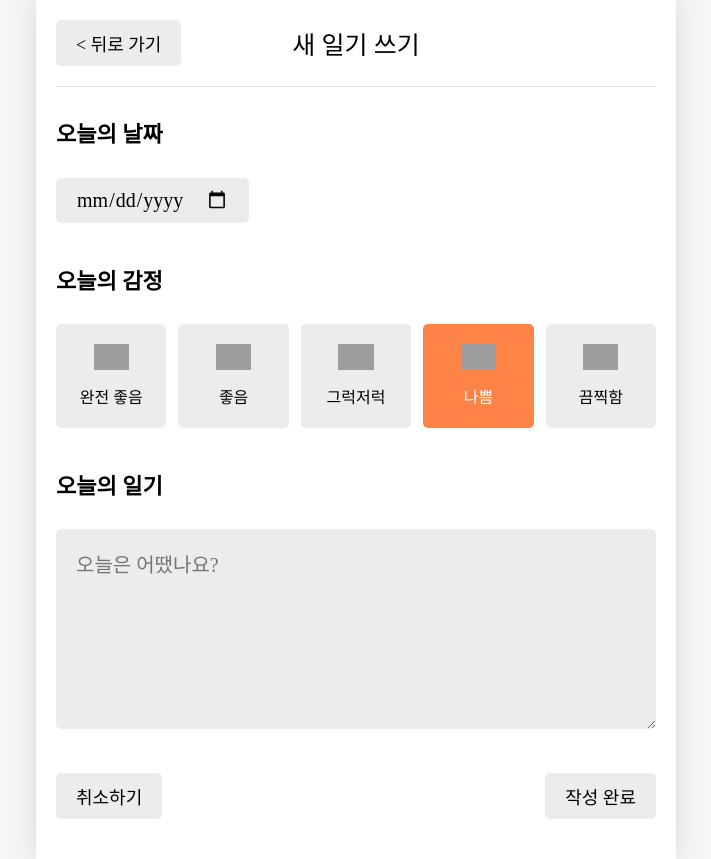
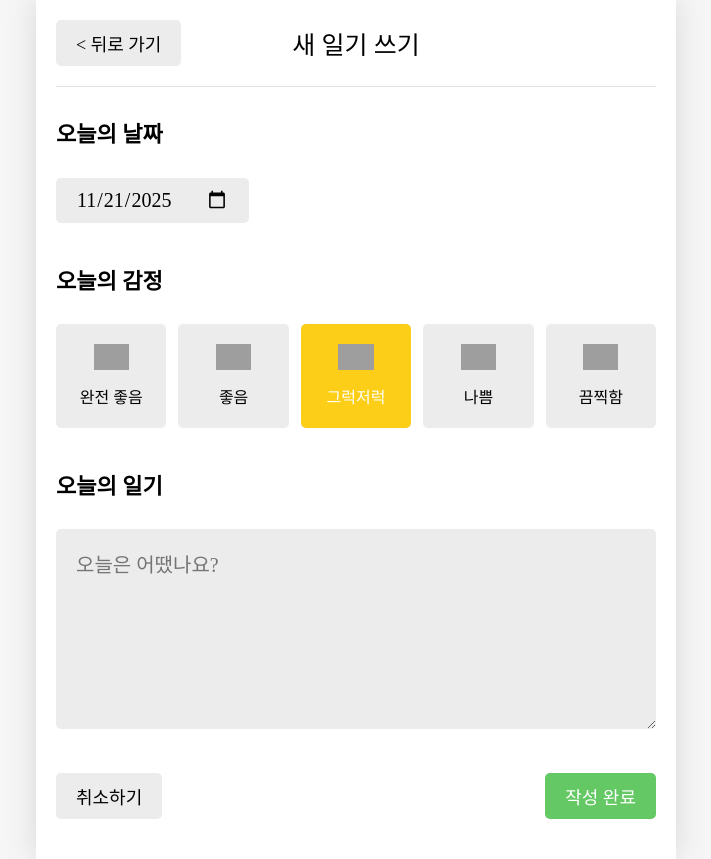
Before and after one commit to KangJiUng/onebite-react, a React (Vite) app in the folder section12/: page /new in a window 1280 px wide. Shown: the whole page, without its empty margins (284-995 px from the left). Built offline with nearby package versions, Linux system fonts and the light colour scheme; grey boxes are pictures that could not be loaded; a web font is replaced by a local one.

Commit message:
chapter14

```diff
--- a/section12/src/components/Editor.jsx
+++ b/section12/src/components/Editor.jsx
@@ -1,6 +1,8 @@
 import "./Editor.css";
 import EmotionItem from "./EmotionItem";
 import Button from "./Button";
+import { useState } from "react";
+import { useNavigate } from "react-router-dom";
 
 const emotionList = [
   {
@@ -25,34 +27,92 @@
   },
 ];
 
-const Editor = () => {
-  const emotionId = 4;
+const getStringedDate = (targetDate) => {
+  // 날짜 -> YYYY-MM-DD
+  let year = targetDate.getFullYear();
+  let month = targetDate.getMonth() + 1;
+  let date = targetDate.getDate();
+
+  if (month < 10) {
+    month = `0${month}`;
+  }
+  if (date < 10) {
+    date = `0${date}`;
+  }
+
+  return `${year}-${month}-${date}`;
+};
+
+const Editor = ({ onSubmit }) => {
+  const [input, setInput] = useState({
+    createdDate: new Date(),
+    emotionId: 3,
+    content: "",
+  });
+
+  const nav = useNavigate();
+
+  const onChangeInput = (e) => {
+    let name = e.target.name;
+    let value = e.target.value;
+
+    if (name === "createdDate") {
+      value = new Date(value);
+    }
+
+    setInput({
+      ...input,
+      [name]: value,
+    });
+  };
+
+  const onSubmitButton = () => {
+    onSubmit(input);
+  };
 
   return (
     <div className="Editor">
       <section className="date_section">
         <h4>오늘의 날짜</h4>
-        <input type="date" />
+        <input
+          name="createdDate"
+          onChange={onChangeInput}
+          value={getStringedDate(input.createdDate)}
+          type="date"
+        />
       </section>
       <section className="emotion_section">
         <h4>오늘의 감정</h4>
         <div className="emotion_list_wrapper">
           {emotionList.map((item) => (
             <EmotionItem
+              onClick={() =>
+                onChangeInput({
+                  target: {
+                    name: "emotionId",
+                    value: item.emotionId,
+                  },
+                })
+              }
               key={item.emotionId}
               {...item}
-              isSelected={item.emotionId === emotionId}
+              isSelected={item.emotionId === input.emotionId}
             />
           ))}
         </div>
       </section>
       <section className="content_section">
         <h4>오늘의 일기</h4>
-        <textarea placeholder="오늘은 어땠나요?" />
+        <textarea
+          name="content"
+          value={input.content}
+          onChange={onChangeInput}
+          placeholder="오늘은 어땠나요?"
+        />
       </section>
       <section className="button_section">
-        <Button text={"취소하기"} />
-        <Button text={"작성 완료"} />
+        <Button onClick={() => nav(-1)} text={"취소하기"} />
+        <Button onClick={onSubmitButton} text={"작성 완료"} type={"POSITIVE"} />
       </section>
     </div>
   );
--- a/section12/src/components/EmotionItem.jsx
+++ b/section12/src/components/EmotionItem.jsx
@@ -1,9 +1,10 @@
 import "./EmotionItem.css";
 import { getEmotionImage } from "../util/get-emotion-image";
 
-const EmotionItem = ({ emotionId, emotionName, isSelected }) => {
+const EmotionItem = ({ emotionId, emotionName, isSelected, onClick }) => {
   return (
     <div
+      onClick={onClick}
       className={`EmotionItem ${
         isSelected ? `EmotionItem_on_${emotionId}` : ""
       }`}
--- a/section12/src/pages/New.jsx
+++ b/section12/src/pages/New.jsx
@@ -1,15 +1,27 @@
 import Header from "../components/Header";
 import Button from "../components/Button";
 import Editor from "../components/Editor";
+import { useNavigate } from "react-router-dom";
+import { useContext } from "react";
+import { DiaryDispatchContext } from "../App";
 
 const New = () => {
+  const { onCreate } = useContext(DiaryDispatchContext);
+  const nav = useNavigate();
+
+  const onSubmit = (input) => {
+    onCreate(input.createdDate.getTime(), input.emotionId, input.content);
+
+    nav("/", { replace: true });
+  };
+
   return (
     <div>
       <Header
         title={"새 일기 쓰기"}
-        leftChild={<Button text={"< 뒤로 가기"} />}
+        leftChild={<Button onClick={() => nav(-1)} text={"< 뒤로 가기"} />}
       />
-      <Editor />
+      <Editor onSubmit={onSubmit} />
     </div>
   );
 };
```
